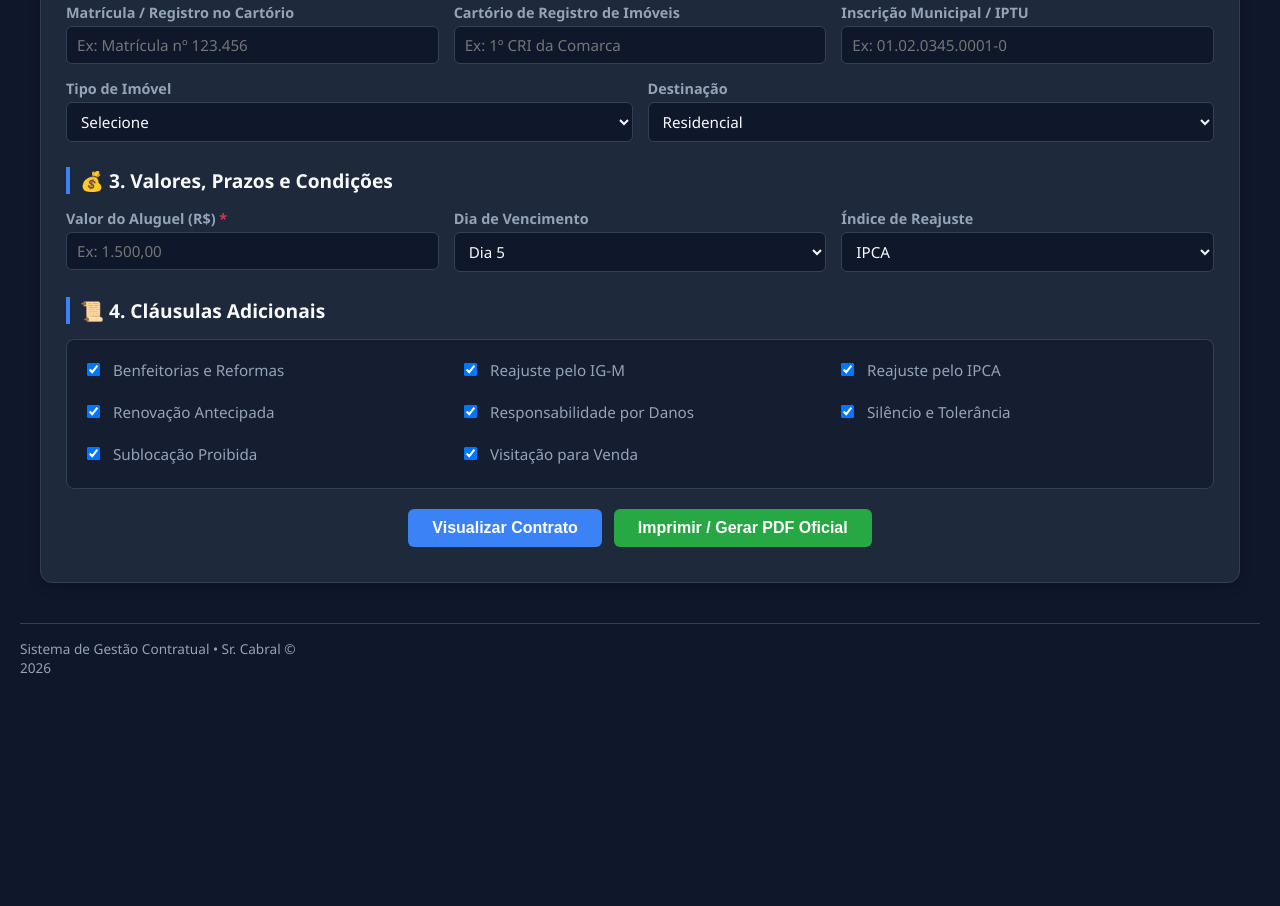
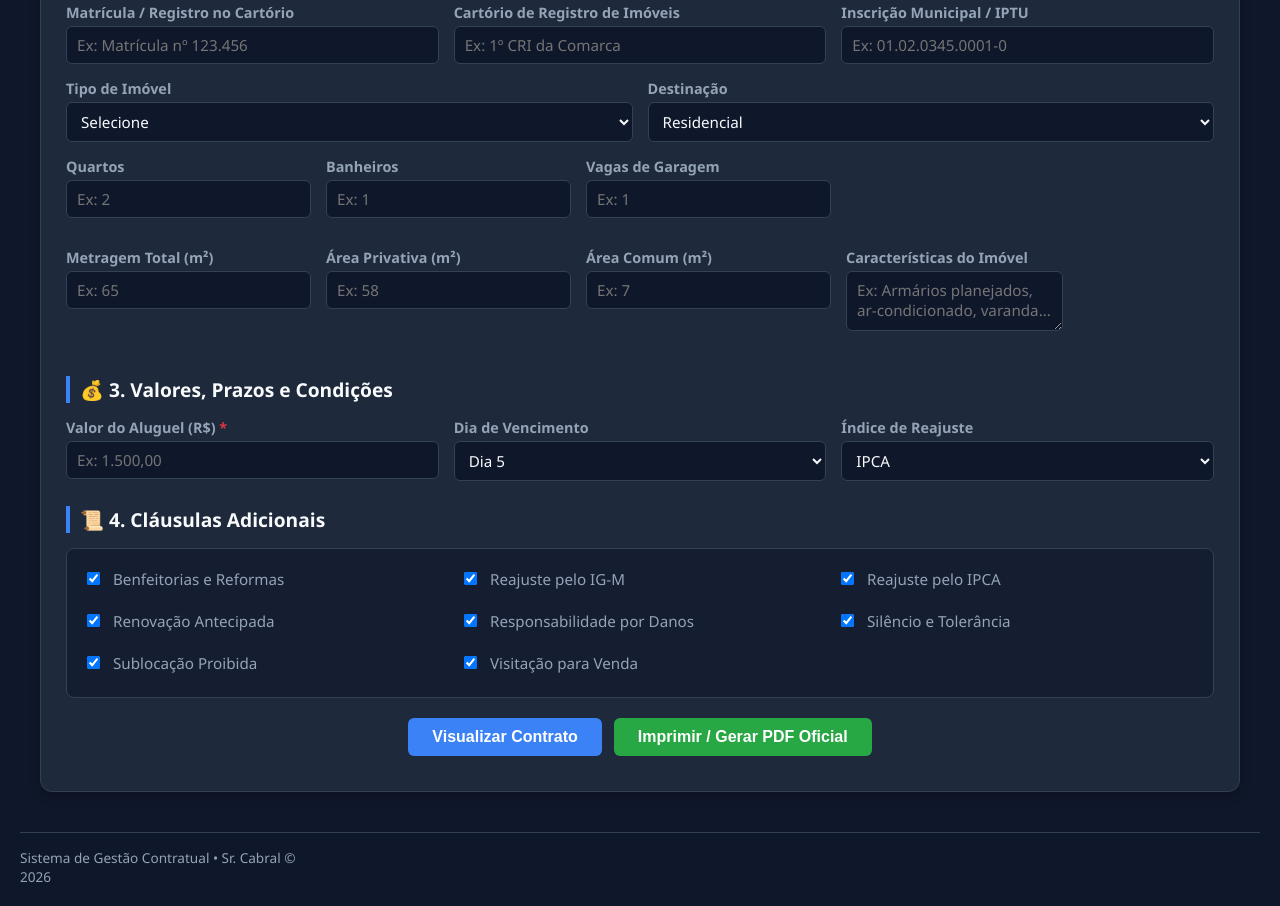
Before and after one commit to twoaseven/criador-contrato, a plain HTML site: page aluguel.html in a window 1280 px wide. Shown: the part 1337-2243 px from the top of the page. Before the commit the page ends 2034 px from the top, so only its background shows below. Drawn offline with nearby package versions, Linux system fonts and the light colour scheme; no server answers.

Commit message:
Enhance rental contract form with property details
Updated the aluguel.html file to include additional form fields for property details such as number of rooms, bathrooms, and garage spaces, as well as improved layout and structure.

```diff
--- a/aluguel.html
+++ b/aluguel.html
@@ -265,6 +265,42 @@
                     <option value="Comercial">Comercial</option>
                 </select>
             </div>
+
+<div class="form-row">
+            <div class="form-group">
+                <label>Quartos</label>
+                <input type="number" id="imovelQuartos" min="0" placeholder="Ex: 2" />
+            </div>
+            <div class="form-group">
+                <label>Banheiros</label>
+                <input type="number" id="imovelBanheiros" min="0" placeholder="Ex: 1" />
+            </div>
+            <div class="form-group">
+                <label>Vagas de Garagem</label>
+                <input type="number" id="imovelVagas" min="0" placeholder="Ex: 1" />
+            </div>
+        </div>
+        <div class="form-row">
+            <div class="form-group">
+                <label>Metragem Total (m²)</label>
+                <input type="text" id="imovelMetragem" placeholder="Ex: 65" />
+            </div>
+            <div class="form-group">
+                <label>Área Privativa (m²)</label>
+                <input type="text" id="imovelAreaPrivativa" placeholder="Ex: 58" />
+            </div>
+            <div class="form-group">
+                <label>Área Comum (m²)</label>
+                <input type="text" id="imovelAreaComum" placeholder="Ex: 7" />
+            </div>
+        </div>
+        <div class="form-row">
+            <div class="form-group" style="flex: 1 1 100%;">
+                <label>Características do Imóvel</label>
+                <textarea id="imovelCaracteristicas" rows="2" placeholder="Ex: Armários planejados, ar-condicionado, varanda..."></textarea>
+            </div>
+        </div>
+
         </div>
         <!-- DEMAIS CAMPOS DE VALORES E CLÁUSULAS -->
         <h2>💰 3. Valores, Prazos e Condições</h2>
```
